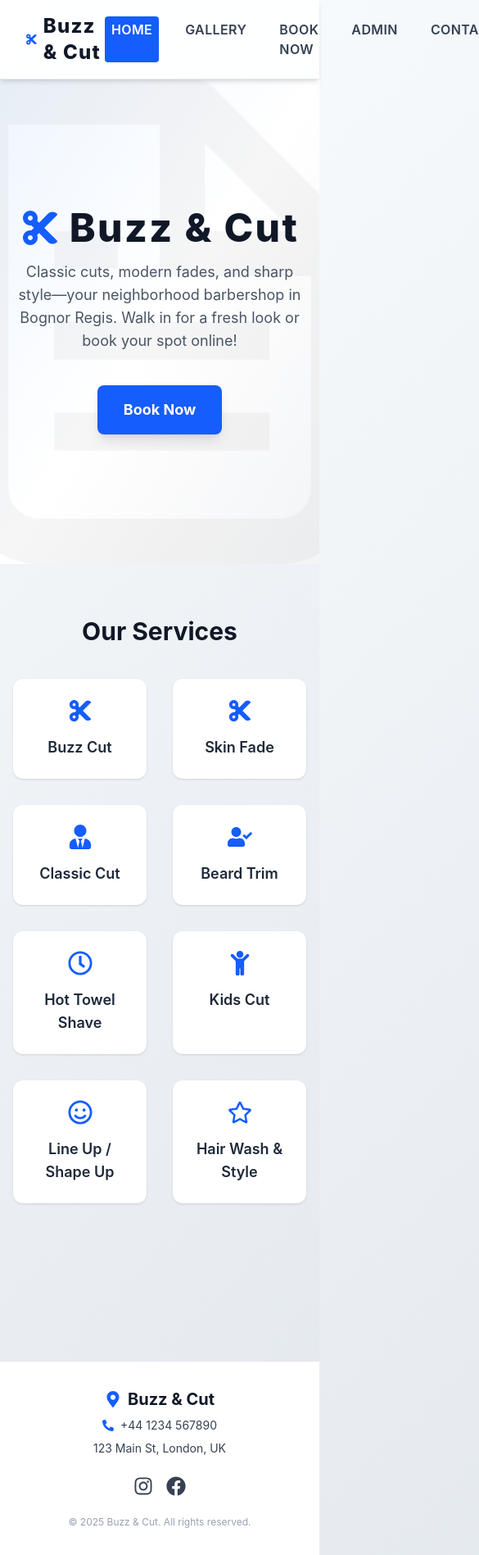
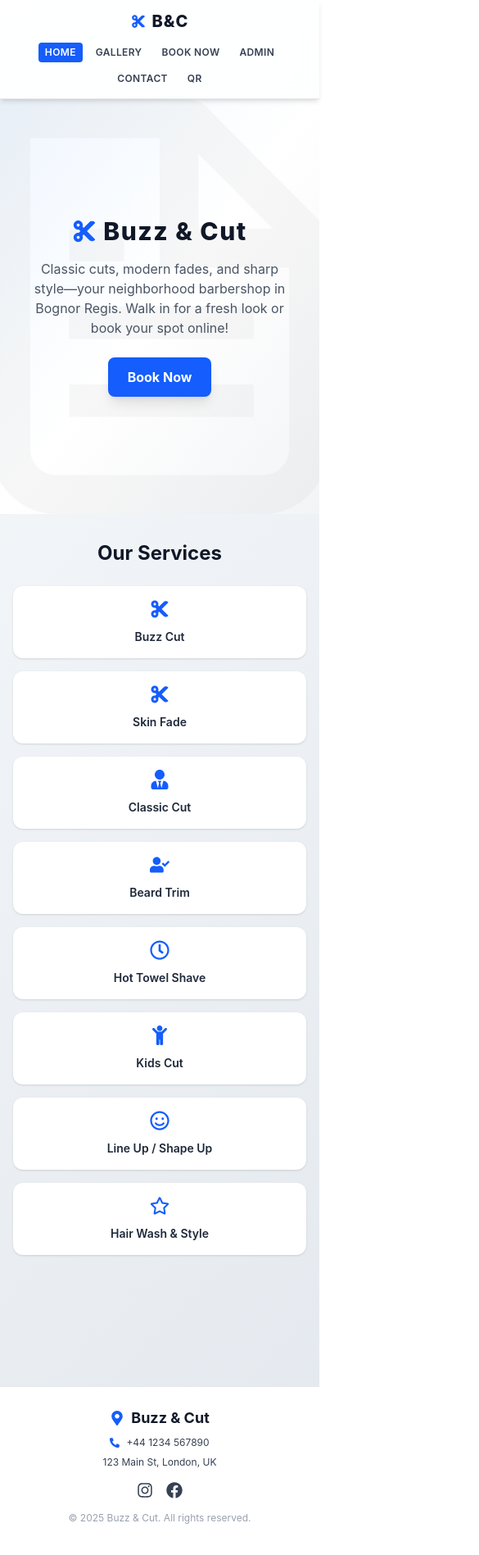
Before and after one commit to Dorian144/buzz-and-fade, a Next.js app: page / in a window 390 px wide. Shown: the top 1897 px of the page at 82% size, 585 px wide, since content can reach past the window. Built offline with nearby package versions, Linux system fonts and the light colour scheme.

Commit message:
fix: improve mobile responsiveness and update QR redirect to booking page

```diff
--- a/app/book-now/page.tsx
+++ b/app/book-now/page.tsx
@@ -101,17 +101,17 @@ export default function BookNowPage() {
 
   return (
     <Layout>
-      <div className="max-w-2xl mx-auto py-10 px-4">
-        <div className="text-center mb-8">
-          <h1 className="text-4xl font-bold text-white mb-4">Book Your Appointment</h1>
-          <p className="text-gray-300 text-lg">
+      <div className="max-w-2xl mx-auto py-6 sm:py-10 px-4">
+        <div className="text-center mb-6 sm:mb-8">
+          <h1 className="text-3xl sm:text-4xl font-bold text-white mb-3 sm:mb-4">Book Your Appointment</h1>
+          <p className="text-gray-300 text-base sm:text-lg">
             Choose your preferred service and time slot. We'll confirm your booking within 24 hours.
           </p>
         </div>
 
-        <div className="bg-white rounded-lg shadow-lg p-8">
-          <form onSubmit={handleSubmit} className="space-y-6">
-            <div className="grid grid-cols-1 md:grid-cols-2 gap-6">
+        <div className="bg-white rounded-lg shadow-lg p-4 sm:p-8">
+          <form onSubmit={handleSubmit} className="space-y-4 sm:space-y-6">
+            <div className="grid grid-cols-1 md:grid-cols-2 gap-4 sm:gap-6">
               <div>
                 <label className="block text-sm font-medium text-gray-700 mb-2">
                   Full Name *
@@ -121,7 +121,7 @@ export default function BookNowPage() {
                   required
                   value={form.name}
                   onChange={(e) => setForm({ ...form, name: e.target.value })}
-                  className="w-full border border-gray-300 px-4 py-3 rounded-lg focus:outline-none focus:ring-2 focus:ring-blue-500 focus:border-transparent bg-white text-gray-900 placeholder-gray-500"
+                  className="w-full border border-gray-300 px-3 sm:px-4 py-2 sm:py-3 rounded-lg focus:outline-none focus:ring-2 focus:ring-blue-500 focus:border-transparent bg-white text-gray-900 placeholder-gray-500"
                   placeholder="Enter your full name"
                 />
               </div>
@@ -135,7 +135,7 @@ export default function BookNowPage() {
                   required
                   value={form.phoneNumber}
                   onChange={(e) => setForm({ ...form, phoneNumber: e.target.value })}
-                  className="w-full border border-gray-300 px-4 py-3 rounded-lg focus:outline-none focus:ring-2 focus:ring-blue-500 focus:border-transparent bg-white text-gray-900 placeholder-gray-500"
+                  className="w-full border border-gray-300 px-3 sm:px-4 py-2 sm:py-3 rounded-lg focus:outline-none focus:ring-2 focus:ring-blue-500 focus:border-transparent bg-white text-gray-900 placeholder-gray-500"
                   placeholder="Enter your phone number"
                 />
                 <p className="text-xs text-gray-600 mt-1">
@@ -153,7 +153,7 @@ export default function BookNowPage() {
                   minDate={getMinDate()}
                   dateFormat="dd/MM/yyyy"
                   placeholderText="dd/mm/yyyy"
-                  className="w-full border border-gray-300 px-4 py-3 rounded-lg focus:outline-none focus:ring-2 focus:ring-blue-500 focus:border-transparent bg-white text-gray-900 placeholder-gray-500"
+                  className="w-full border border-gray-300 px-3 sm:px-4 py-2 sm:py-3 rounded-lg focus:outline-none focus:ring-2 focus:ring-blue-500 focus:border-transparent bg-white text-gray-900 placeholder-gray-500"
                   required
                   showPopperArrow={false}
                 />
@@ -176,7 +176,7 @@ export default function BookNowPage() {
                   styles={{
                     control: (base: any, state: any) => ({
                       ...base,
-                      minHeight: '48px',
+                      minHeight: '44px',
                       fontSize: '1rem',
                       backgroundColor: '#f3f4f6',
                       borderColor: state.isFocused ? '#2563eb' : '#6b7280',
@@ -209,7 +209,7 @@ export default function BookNowPage() {
                 />
               </div>
 
-              <div>
+              <div className="md:col-span-2">
                 <label className="block text-sm font-medium text-gray-700 mb-2">
                   Service *
                 </label>
@@ -217,7 +217,7 @@ export default function BookNowPage() {
                   required
                   value={form.service}
                   onChange={(e) => setForm({ ...form, service: e.target.value })}
-                  className="w-full border border-gray-300 px-4 py-3 rounded-lg focus:outline-none focus:ring-2 focus:ring-blue-500 focus:border-transparent bg-white text-gray-900"
+                  className="w-full border border-gray-300 px-3 sm:px-4 py-2 sm:py-3 rounded-lg focus:outline-none focus:ring-2 focus:ring-blue-500 focus:border-transparent bg-white text-gray-900"
                 >
                   <option value="">Select a service</option>
                   {services.map((service) => (
@@ -236,15 +236,15 @@ export default function BookNowPage() {
               <textarea
                 value={form.notes}
                 onChange={(e) => setForm({ ...form, notes: e.target.value })}
-                rows={4}
-                className="w-full border border-gray-300 px-4 py-3 rounded-lg focus:outline-none focus:ring-2 focus:ring-blue-500 focus:border-transparent bg-white text-gray-900 placeholder-gray-500"
+                rows={3}
+                className="w-full border border-gray-300 px-3 sm:px-4 py-2 sm:py-3 rounded-lg focus:outline-none focus:ring-2 focus:ring-blue-500 focus:border-transparent bg-white text-gray-900 placeholder-gray-500"
                 placeholder="Any special requests or additional information..."
               />
             </div>
 
-            <div className="bg-blue-50 border border-blue-200 rounded-lg p-4">
-              <h3 className="font-medium text-blue-900 mb-2">Important Information</h3>
-              <ul className="text-sm text-blue-800 space-y-1">
+            <div className="bg-blue-50 border border-blue-200 rounded-lg p-3 sm:p-4">
+              <h3 className="font-medium text-blue-900 mb-2 text-sm sm:text-base">Important Information</h3>
+              <ul className="text-xs sm:text-sm text-blue-800 space-y-1">
                 <li>• Bookings are subject to availability confirmation</li>
                 <li>• We'll contact you within 24 hours to confirm your appointment</li>
                 <li>• Please arrive 10 minutes before your scheduled time</li>
--- a/app/page.tsx
+++ b/app/page.tsx
@@ -4,27 +4,27 @@ import Hero from "../components/Hero";
 import { FaCut, FaUserTie, FaChild, FaRegSmile, FaUserCheck, FaRegClock, FaRegStar } from "react-icons/fa";
 
 const services = [
-  { icon: <FaCut className="text-blue-600 text-3xl" />, name: "Buzz Cut" },
-  { icon: <FaCut className="text-blue-600 text-3xl" />, name: "Skin Fade" },
-  { icon: <FaUserTie className="text-blue-600 text-3xl" />, name: "Classic Cut" },
-  { icon: <FaUserCheck className="text-blue-600 text-3xl" />, name: "Beard Trim" },
-  { icon: <FaRegClock className="text-blue-600 text-3xl" />, name: "Hot Towel Shave" },
-  { icon: <FaChild className="text-blue-600 text-3xl" />, name: "Kids Cut" },
-  { icon: <FaRegSmile className="text-blue-600 text-3xl" />, name: "Line Up / Shape Up" },
-  { icon: <FaRegStar className="text-blue-600 text-3xl" />, name: "Hair Wash & Style" },
+  { icon: <FaCut className="text-blue-600 text-2xl sm:text-3xl" />, name: "Buzz Cut" },
+  { icon: <FaCut className="text-blue-600 text-2xl sm:text-3xl" />, name: "Skin Fade" },
+  { icon: <FaUserTie className="text-blue-600 text-2xl sm:text-3xl" />, name: "Classic Cut" },
+  { icon: <FaUserCheck className="text-blue-600 text-2xl sm:text-3xl" />, name: "Beard Trim" },
+  { icon: <FaRegClock className="text-blue-600 text-2xl sm:text-3xl" />, name: "Hot Towel Shave" },
+  { icon: <FaChild className="text-blue-600 text-2xl sm:text-3xl" />, name: "Kids Cut" },
+  { icon: <FaRegSmile className="text-blue-600 text-2xl sm:text-3xl" />, name: "Line Up / Shape Up" },
+  { icon: <FaRegStar className="text-blue-600 text-2xl sm:text-3xl" />, name: "Hair Wash & Style" },
 ];
 
 export default function HomePage() {
   return (
     <>
       <Hero />
-      <section className="max-w-5xl mx-auto py-16 px-4">
-        <h2 className="text-3xl md:text-4xl font-bold text-center mb-10 text-gray-900">Our Services</h2>
-        <div className="grid grid-cols-2 md:grid-cols-4 gap-8">
+      <section className="max-w-5xl mx-auto py-8 sm:py-16 px-4">
+        <h2 className="text-2xl sm:text-3xl md:text-4xl font-bold text-center mb-6 sm:mb-10 text-gray-900">Our Services</h2>
+        <div className="grid grid-cols-1 sm:grid-cols-2 md:grid-cols-4 gap-4 sm:gap-8">
           {services.map((service) => (
-            <div key={service.name} className="flex flex-col items-center bg-white rounded-xl shadow p-6 hover:shadow-lg transition">
+            <div key={service.name} className="flex flex-col items-center bg-white rounded-xl shadow p-4 sm:p-6 hover:shadow-lg transition">
               {service.icon}
-              <span className="mt-4 text-lg font-semibold text-gray-800 text-center">{service.name}</span>
+              <span className="mt-3 sm:mt-4 text-sm sm:text-lg font-semibold text-gray-800 text-center">{service.name}</span>
             </div>
           ))}
         </div>
--- a/app/qr/page.tsx
+++ b/app/qr/page.tsx
@@ -4,7 +4,7 @@ import QRCode from "react-qr-code";
 import Layout from "../../components/Layout";
 
 export default function QRPage() {
-  const bookingUrl = "https://buzz-and-fade.vercel.app/booking";
+  const bookingUrl = "https://buzz-and-fade.vercel.app/book-now";
 
   return (
     <Layout>
--- a/components/Footer.tsx
+++ b/components/Footer.tsx
@@ -6,18 +6,18 @@ import { FaInstagram, FaFacebook, FaPhoneAlt, FaMapMarkerAlt } from "react-icons
 
 export default function Footer() {
   return (
-    <footer className="bg-white border-t border-gray-200 py-8 mt-16 text-gray-700">
-      <div className="max-w-7xl mx-auto px-4 flex flex-col md:flex-row justify-between items-center gap-6">
-        <div className="flex flex-col gap-2 items-center md:items-start">
-          <div className="flex items-center gap-2 text-xl font-bold text-gray-900">
+    <footer className="bg-white border-t border-gray-200 py-6 sm:py-8 mt-16 text-gray-700">
+      <div className="max-w-7xl mx-auto px-4 flex flex-col md:flex-row justify-between items-center gap-4 sm:gap-6">
+        <div className="flex flex-col gap-2 items-center md:items-start text-center md:text-left">
+          <div className="flex items-center gap-2 text-lg sm:text-xl font-bold text-gray-900">
             <FaMapMarkerAlt className="text-blue-600" /> Buzz & Cut
           </div>
-          <div className="flex items-center gap-2 text-sm">
+          <div className="flex items-center gap-2 text-xs sm:text-sm">
             <FaPhoneAlt className="text-blue-600" /> <span>+44 1234 567890</span>
           </div>
-          <div className="text-sm">123 Main St, London, UK</div>
+          <div className="text-xs sm:text-sm">123 Main St, London, UK</div>
         </div>
-        <div className="flex gap-4 text-2xl">
+        <div className="flex gap-4 text-xl sm:text-2xl">
           <Link href="https://instagram.com" target="_blank" className="hover:text-blue-600"><FaInstagram /></Link>
           <Link href="https://facebook.com" target="_blank" className="hover:text-blue-600"><FaFacebook /></Link>
         </div>
--- a/components/Header.tsx
+++ b/components/Header.tsx
@@ -19,17 +19,18 @@ export default function Header() {
   ];
 
   return (
-    <header className="sticky top-0 z-50 bg-white/90 backdrop-blur shadow-md py-4 px-8 flex justify-between items-center border-b border-gray-200">
-      <Link href="/" className="flex items-center gap-2 text-2xl font-extrabold tracking-wider text-gray-900">
-        <FaCut className="text-blue-600" />
-        Buzz & Cut
+    <header className="sticky top-0 z-50 bg-white/90 backdrop-blur shadow-md py-3 px-4 sm:py-4 sm:px-8 flex flex-col sm:flex-row justify-between items-center border-b border-gray-200">
+      <Link href="/" className="flex items-center gap-2 text-xl sm:text-2xl font-extrabold tracking-wider text-gray-900 mb-3 sm:mb-0">
+        <FaCut className="text-blue-600 text-lg sm:text-xl" />
+        <span className="hidden xs:inline">Buzz & Cut</span>
+        <span className="xs:hidden">B&C</span>
       </Link>
-      <nav className="flex gap-6 text-base font-semibold uppercase tracking-wide">
+      <nav className="flex flex-wrap justify-center gap-2 sm:gap-6 text-sm sm:text-base font-semibold uppercase tracking-wide">
         {navItems.map((item) => (
           <Link
             key={item.href}
             href={item.href}
-            className={`px-2 py-1 rounded transition-colors duration-150 focus:outline-none focus:ring-2 focus:ring-blue-500 focus:ring-offset-2
+            className={`px-2 py-1 rounded transition-colors duration-150 focus:outline-none focus:ring-2 focus:ring-blue-500 focus:ring-offset-2 text-xs sm:text-sm
               ${pathname === item.href ? "bg-blue-600 text-white" : "text-gray-700 hover:bg-blue-50 hover:text-blue-700"}`}
           >
             {item.name}
--- a/components/Hero.tsx
+++ b/components/Hero.tsx
@@ -4,18 +4,18 @@ import { FaCut } from "react-icons/fa";
 
 export default function Hero() {
   return (
-    <section className="relative min-h-[70vh] flex flex-col justify-center items-center text-center px-4 bg-gradient-to-br from-blue-50 via-white to-gray-100">
+    <section className="relative min-h-[60vh] sm:min-h-[70vh] flex flex-col justify-center items-center text-center px-4 py-8 sm:py-16 bg-gradient-to-br from-blue-50 via-white to-gray-100">
       <div className="absolute inset-0 bg-[url('/public/file.svg')] bg-cover bg-center opacity-5 pointer-events-none" />
-      <div className="relative z-10 flex flex-col items-center">
-        <div className="flex items-center gap-3 mb-4">
-          <FaCut className="text-blue-600 text-5xl" />
-          <h1 className="text-5xl md:text-7xl font-extrabold tracking-wider text-gray-900">Buzz & Cut</h1>
+      <div className="relative z-10 flex flex-col items-center max-w-4xl mx-auto">
+        <div className="flex items-center gap-2 sm:gap-3 mb-4">
+          <FaCut className="text-blue-600 text-3xl sm:text-5xl" />
+          <h1 className="text-3xl sm:text-5xl md:text-7xl font-extrabold tracking-wider text-gray-900">Buzz & Cut</h1>
         </div>
-        <p className="text-gray-600 text-lg md:text-2xl mb-10 max-w-2xl">
+        <p className="text-gray-600 text-base sm:text-lg md:text-2xl mb-6 sm:mb-10 max-w-2xl px-4">
           Classic cuts, modern fades, and sharp style—your neighborhood barbershop in Bognor Regis. Walk in for a fresh look or book your spot online!
         </p>
         <Link href="/book-now">
-          <button className="bg-blue-600 text-white px-8 py-4 text-lg font-bold rounded-lg shadow-lg hover:bg-blue-700 transition-all duration-150">
+          <button className="bg-blue-600 text-white px-6 sm:px-8 py-3 sm:py-4 text-base sm:text-lg font-bold rounded-lg shadow-lg hover:bg-blue-700 transition-all duration-150">
             Book Now
           </button>
         </Link>
```
Also changed, not shown: app/booking/page.tsx (+44 -43 lines).
